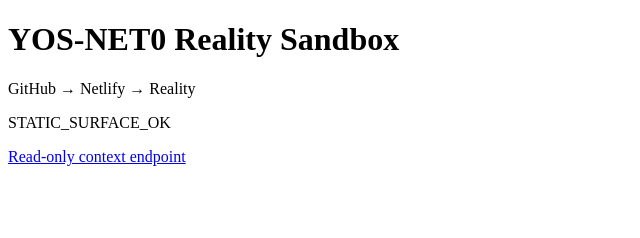
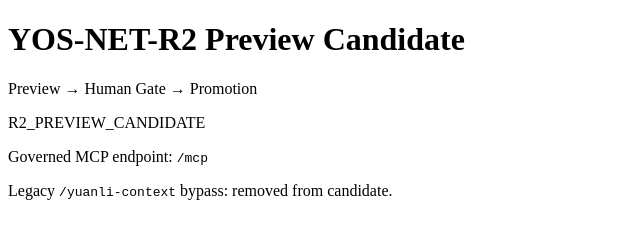
Before and after one commit to moonstachain/moonstachain-yuanli-reader-gateway, a website: page netlify-sandbox/index.html in a window 1280 px wide. Shown: the whole page, without its empty margins (0-640 px from the left). Drawn offline with Linux system fonts and the light colour scheme.

Commit message:
YOS-NET-R2 G1: mark preview candidate surface

```diff
--- a/netlify-sandbox/index.html
+++ b/netlify-sandbox/index.html
@@ -1,3 +1,17 @@
 <!doctype html>
-<html lang="zh-CN"><head><meta charset="utf-8"><meta name="viewport" content="width=device-width,initial-scale=1"><title>Yuanli Netlify Reality Sandbox</title></head>
-<body><main><h1>YOS-NET0 Reality Sandbox</h1><p>GitHub → Netlify → Reality</p><p id="status">STATIC_SURFACE_OK</p><p><a href="/yuanli-context">Read-only context endpoint</a></p></main></body></html>
+<html lang="zh-CN">
+<head>
+  <meta charset="utf-8">
+  <meta name="viewport" content="width=device-width,initial-scale=1">
+  <title>YOS-NET-R2 Preview Candidate</title>
+</head>
+<body>
+  <main>
+    <h1>YOS-NET-R2 Preview Candidate</h1>
+    <p>Preview → Human Gate → Promotion</p>
+    <p id="status">R2_PREVIEW_CANDIDATE</p>
+    <p>Governed MCP endpoint: <code>/mcp</code></p>
+    <p>Legacy <code>/yuanli-context</code> bypass: removed from candidate.</p>
+  </main>
+</body>
+</html>
```
